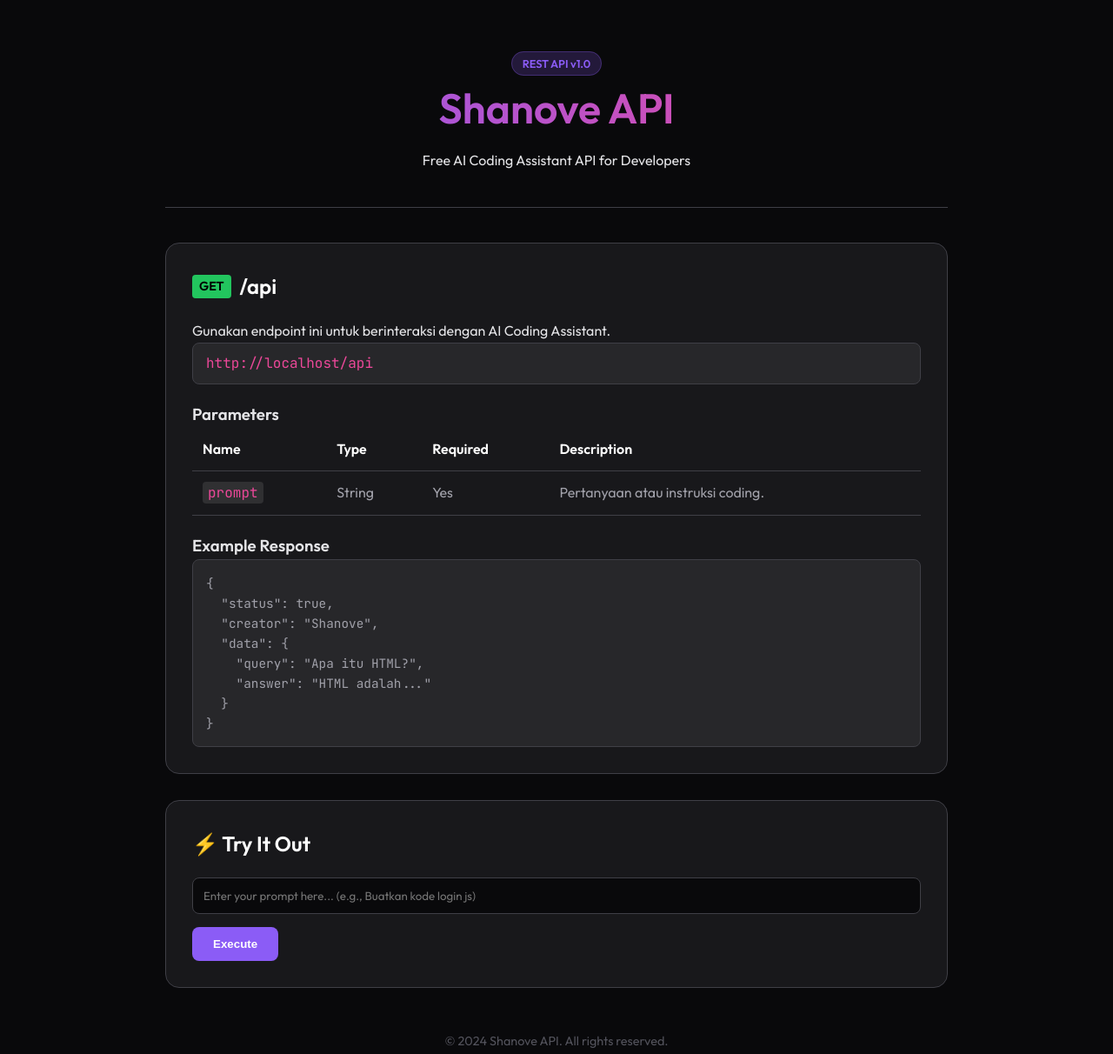
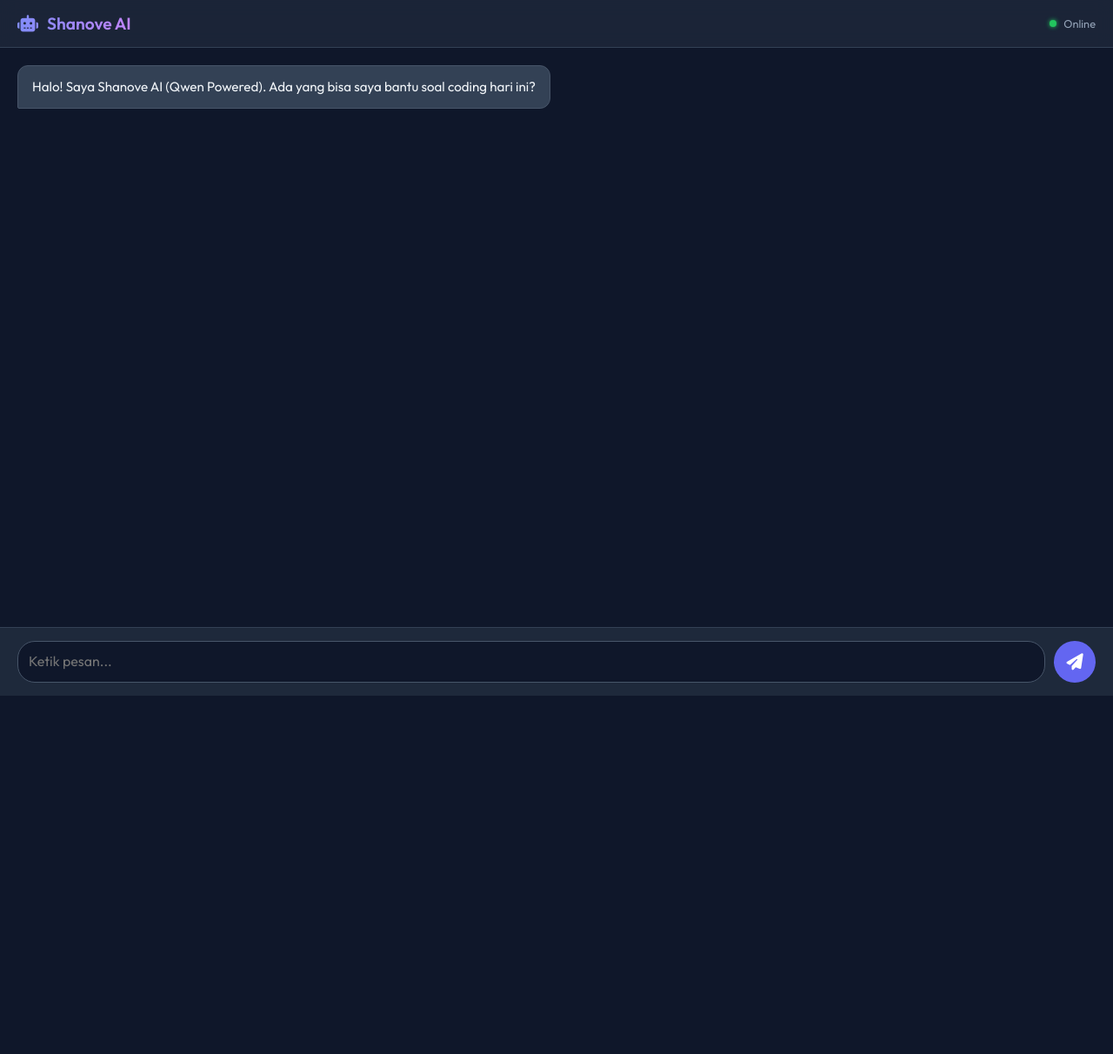
Before and after one commit to Shanove7/Musicsh, a website: page index.html in a window 1280 px wide. Shown: the whole page at 87% size. After the commit the page ends 800 px from the top, so only its background shows below. Drawn offline with nearby package versions, Linux system fonts and the light colour scheme.

Commit message:
Update index.html

```diff
--- a/index.html
+++ b/index.html
@@ -1,230 +1,293 @@
 <!DOCTYPE html>
-<html lang="en">
+<html lang="id">
 <head>
     <meta charset="UTF-8">
-    <meta name="viewport" content="width=device-width, initial-scale=1.0">
-    <title>Shanove API - Documentation</title>
-    <link href="https://fonts.googleapis.com/css2?family=JetBrains+Mono:wght@400;700&family=Outfit:wght@300;400;600&display=swap" rel="stylesheet">
+    <meta name="viewport" content="width=device-width, initial-scale=1.0, maximum-scale=1.0, user-scalable=no">
+    <title>Shanove AI Chat</title>
+
+    <link href="https://fonts.googleapis.com/css2?family=Outfit:wght@300;400;600&display=swap" rel="stylesheet">
+    <link rel="stylesheet" href="https://cdnjs.cloudflare.com/ajax/libs/font-awesome/6.4.0/css/all.min.css">
+
+    <link rel="stylesheet" href="https://cdnjs.cloudflare.com/ajax/libs/highlight.js/11.9.0/styles/atom-one-dark-reasonable.min.css">
+    <script src="https://cdn.jsdelivr.net/npm/marked/marked.min.js"></script>
+    <script src="https://cdnjs.cloudflare.com/ajax/libs/highlight.js/11.9.0/highlight.min.js"></script>
+
     <style>
         :root {
-            --bg: #09090b;
-            --surface: #18181b;
-            --primary: #8b5cf6; /* Violet */
-            --accent: #ec4899;  /* Pink */
-            --text: #e4e4e7;
-            --code-bg: #27272a;
+            --bg-color: #0f172a;
+            --chat-bg: #1e293b;
+            --user-msg: #6366f1; /* Indigo */
+            --ai-msg: #334155;    /* Slate */
+            --text-color: #f1f5f9;
+            --accent: #8b5cf6;
         }
 
         * { box-sizing: border-box; margin: 0; padding: 0; }
 
         body {
             font-family: 'Outfit', sans-serif;
-            background-color: var(--bg);
-            color: var(--text);
-            line-height: 1.6;
-            padding: 0 20px 40px;
+            background-color: var(--bg-color);
+            color: var(--text-color);
+            height: 100vh;
+            display: flex;
+            flex-direction: column;
+            overflow: hidden;
         }
-
-        .container { max-width: 900px; margin: 0 auto; }
 
         /* Header */
         header {
-            padding: 60px 0 40px;
-            text-align: center;
-            border-bottom: 1px solid #3f3f46;
-            margin-bottom: 40px;
+            padding: 15px 20px;
+            background: rgba(30, 41, 59, 0.8);
+            backdrop-filter: blur(10px);
+            border-bottom: 1px solid #334155;
+            display: flex;
+            align-items: center;
+            justify-content: space-between;
+            z-index: 10;
         }
 
-        h1 {
-            font-size: 3rem;
-            font-weight: 700;
-            background: linear-gradient(to right, var(--primary), var(--accent));
+        .brand {
+            font-size: 1.2rem;
+            font-weight: 600;
+            background: linear-gradient(to right, #818cf8, #c084fc);
             -webkit-background-clip: text;
             -webkit-text-fill-color: transparent;
-            margin-bottom: 10px;
+            display: flex;
+            align-items: center;
+            gap: 10px;
         }
 
-        .badge {
-            background: rgba(139, 92, 246, 0.2);
-            color: var(--primary);
-            padding: 5px 12px;
-            border-radius: 99px;
-            font-size: 0.8rem;
-            font-weight: 600;
-            border: 1px solid rgba(139, 92, 246, 0.3);
+        .status-dot {
+            width: 8px; height: 8px; background: #22c55e; border-radius: 50%;
+            box-shadow: 0 0 5px #22c55e;
         }
 
-        /* Sections */
-        .card {
-            background: var(--surface);
-            border: 1px solid #3f3f46;
-            border-radius: 16px;
-            padding: 30px;
-            margin-bottom: 30px;
+        /* Chat Area */
+        #chat-container {
+            flex: 1;
+            overflow-y: auto;
+            padding: 20px;
+            display: flex;
+            flex-direction: column;
+            gap: 20px;
+            scroll-behavior: smooth;
         }
 
-        h2 { margin-bottom: 20px; color: #fff; display: flex; align-items: center; gap: 10px; }
-        .method { background: #22c55e; color: #000; padding: 2px 8px; border-radius: 4px; font-size: 0.9rem; font-weight: bold; }
+        .message {
+            max-width: 85%;
+            padding: 12px 16px;
+            border-radius: 12px;
+            font-size: 0.95rem;
+            line-height: 1.6;
+            position: relative;
+            word-wrap: break-word;
+            animation: fadeIn 0.3s ease;
+        }
 
-        /* Code Blocks */
-        pre {
-            background: var(--code-bg);
-            padding: 15px;
+        @keyframes fadeIn { from { opacity: 0; transform: translateY(10px); } to { opacity: 1; transform: translateY(0); } }
+
+        .user {
+            align-self: flex-end;
+            background: linear-gradient(135deg, var(--user-msg), var(--accent));
+            color: white;
+            border-bottom-right-radius: 2px;
+        }
+
+        .ai {
+            align-self: flex-start;
+            background: var(--ai-msg);
+            color: var(--text-color);
+            border-bottom-left-radius: 2px;
+            border: 1px solid #475569;
+        }
+
+        /* Markdown Styles within Chat */
+        .ai pre {
+            background: #0d1117;
+            padding: 10px;
             border-radius: 8px;
             overflow-x: auto;
-            font-family: 'JetBrains Mono', monospace;
-            font-size: 0.9rem;
-            color: #a1a1aa;
-            border: 1px solid #3f3f46;
+            margin: 10px 0;
+            border: 1px solid #30363d;
+        }
+        .ai code { font-family: 'Consolas', monospace; font-size: 0.9rem; }
+        .ai p { margin-bottom: 10px; }
+        .ai p:last-child { margin-bottom: 0; }
+
+        /* Input Area */
+        .input-area {
+            padding: 15px 20px;
+            background: var(--chat-bg);
+            border-top: 1px solid #334155;
+            display: flex;
+            gap: 10px;
+            align-items: flex-end;
         }
 
-        .url-box {
+        textarea {
+            flex: 1;
+            background: #0f172a;
+            border: 1px solid #475569;
+            color: white;
+            padding: 12px;
+            border-radius: 20px;
+            resize: none;
+            height: 48px;
+            max-height: 150px;
+            font-family: inherit;
+            font-size: 1rem;
+            outline: none;
+            transition: border-color 0.2s;
+        }
+
+        textarea:focus { border-color: var(--accent); }
+
+        button {
+            width: 48px; height: 48px;
+            background: var(--user-msg);
+            border: none;
+            border-radius: 50%;
+            color: white;
+            font-size: 1.2rem;
+            cursor: pointer;
+            transition: transform 0.2s, background 0.2s;
             display: flex;
             align-items: center;
-            background: var(--code-bg);
-            padding: 10px 15px;
-            border-radius: 8px;
-            margin-bottom: 20px;
-            border: 1px solid #3f3f46;
+            justify-content: center;
         }
 
-        .url-text { flex: 1; font-family: 'JetBrains Mono', monospace; color: var(--accent); }
+        button:hover { background: var(--accent); transform: scale(1.05); }
+        button:disabled { background: #475569; cursor: not-allowed; }
 
-        /* Table */
-        table { width: 100%; border-collapse: collapse; margin-bottom: 20px; }
-        th, td { text-align: left; padding: 12px; border-bottom: 1px solid #3f3f46; }
-        th { color: #fff; font-weight: 600; }
-        td { color: #a1a1aa; }
-        code { background: rgba(255,255,255,0.1); padding: 2px 6px; border-radius: 4px; font-family: 'JetBrains Mono', monospace; color: var(--accent); }
+        /* Typing Indicator */
+        .typing {
+            display: flex; gap: 5px; padding: 10px 15px; align-self: flex-start;
+            background: var(--ai-msg); border-radius: 12px; margin-bottom: 10px;
+            display: none;
+        }
+        .dot { width: 6px; height: 6px; background: #94a3b8; border-radius: 50%; animation: bounce 1.4s infinite ease-in-out; }
+        .dot:nth-child(1) { animation-delay: -0.32s; }
+        .dot:nth-child(2) { animation-delay: -0.16s; }
+        @keyframes bounce { 0%, 80%, 100% { transform: scale(0); } 40% { transform: scale(1); } }
 
-        /* Playground */
-        input[type="text"] {
-            width: 100%;
-            padding: 12px;
-            background: var(--bg);
-            border: 1px solid #3f3f46;
-            border-radius: 8px;
-            color: #fff;
-            margin-bottom: 15px;
-            font-family: inherit;
-        }
-
-        input:focus { outline: 2px solid var(--primary); border-color: transparent; }
-
-        button {
-            background: var(--primary);
-            color: white;
-            border: none;
-            padding: 12px 24px;
-            border-radius: 8px;
-            font-weight: 600;
-            cursor: pointer;
-            transition: 0.2s;
-        }
-
-        button:hover { opacity: 0.9; transform: translateY(-1px); }
-        button:disabled { background: #52525b; cursor: not-allowed; }
-
-        .json-res { color: #a5b4fc; }
-        footer { text-align: center; color: #52525b; margin-top: 50px; font-size: 0.9rem; }
     </style>
 </head>
 <body>
 
-<div class="container">
     <header>
-        <span class="badge">REST API v1.0</span>
-        <h1>Shanove API</h1>
-        <p>Free AI Coding Assistant API for Developers</p>
+        <div class="brand">
+            <i class="fa-solid fa-robot"></i> Shanove AI
+        </div>
+        <div style="display: flex; align-items: center; gap: 8px; font-size: 0.8rem; color: #94a3b8;">
+            <div class="status-dot"></div> Online
+        </div>
     </header>
 
-    <div class="card">
-        <h2><span class="method">GET</span> /api</h2>
-        <p>Gunakan endpoint ini untuk berinteraksi dengan AI Coding Assistant.</p>
-
-        <div class="url-box">
-            <span class="url-text" id="apiUrl">https://your-domain.vercel.app/api</span>
+    <div id="chat-container">
+        <div class="message ai">
+            Halo! Saya Shanove AI (Qwen Powered). Ada yang bisa saya bantu soal coding hari ini?
         </div>
 
-        <h3>Parameters</h3>
-        <table>
-            <thead>
-                <tr>
-                    <th>Name</th>
-                    <th>Type</th>
-                    <th>Required</th>
-                    <th>Description</th>
-                </tr>
-            </thead>
-            <tbody>
-                <tr>
-                    <td><code>prompt</code></td>
-                    <td>String</td>
-                    <td>Yes</td>
-                    <td>Pertanyaan atau instruksi coding.</td>
-                </tr>
-            </tbody>
-        </table>
-
-        <h3>Example Response</h3>
-        <pre>{
-  "status": true,
-  "creator": "Shanove",
-  "data": {
-    "query": "Apa itu HTML?",
-    "answer": "HTML adalah..."
-  }
-}</pre>
-    </div>
-
-    <div class="card">
-        <h2>⚡ Try It Out</h2>
-        <input type="text" id="demoInput" placeholder="Enter your prompt here... (e.g., Buatkan kode login js)">
-        <button onclick="testApi()" id="btnTest">Execute</button>
-
-        <div id="resultArea" style="margin-top: 20px; display:none;">
-            <h4>Response:</h4>
-            <pre id="jsonOutput" class="json-res"></pre>
+        <div class="typing" id="typingIndicator">
+            <div class="dot"></div><div class="dot"></div><div class="dot"></div>
         </div>
     </div>
 
+    <div class="input-area">
+        <textarea id="promptInput" placeholder="Ketik pesan..." rows="1"></textarea>
+        <button id="sendBtn" onclick="sendMessage()"><i class="fa-solid fa-paper-plane"></i></button>
     </div>
 
-<footer>
-    &copy; 2024 Shanove API. All rights reserved.
-</footer>
+    <script>
+        const chatContainer = document.getElementById('chat-container');
+        const input = document.getElementById('promptInput');
+        const sendBtn = document.getElementById('sendBtn');
+        const typingIndicator = document.getElementById('typingIndicator');
 
-<script>
-    // Set URL otomatis sesuai domain saat ini
-    document.getElementById('apiUrl').innerText = window.location.origin + "/api";
+        // Auto resize textarea
+        input.addEventListener('input', function() {
+            this.style.height = 'auto';
+            this.style.height = (this.scrollHeight) + 'px';
+            if(this.value === '') this.style.height = '48px';
+        });
 
-    async function testApi() {
-        const input = document.getElementById('demoInput').value;
-        const btn = document.getElementById('btnTest');
-        const outputBox = document.getElementById('resultArea');
-        const jsonOut = document.getElementById('jsonOutput');
+        // Enter to send (Shift+Enter for new line)
+        input.addEventListener('keydown', function(e) {
+            if (e.key === 'Enter' && !e.shiftKey) {
+                e.preventDefault();
+                sendMessage();
+            }
+        });
 
-        if (!input) return alert("Isi prompt dulu bang!");
+        function appendMessage(role, text) {
+            const div = document.createElement('div');
+            div.className = `message ${role}`;
 
-        btn.innerText = "Running...";
-        btn.disabled = true;
-        outputBox.style.display = 'block';
-        jsonOut.innerText = "Waiting for response...";
+            if (role === 'ai') {
+                // Render Markdown untuk AI
+                div.innerHTML = marked.parse(text);
+                // Highlight code block
+                div.querySelectorAll('pre code').forEach((block) => {
+                    hljs.highlightElement(block);
+                });
+            } else {
+                // Text biasa untuk User (escape HTML biar aman)
+                div.textContent = text;
+            }
+
+            // Insert sebelum typing indicator
+            chatContainer.insertBefore(div, typingIndicator);
+            scrollToBottom();
+        }
+
+        function showTyping(show) {
+            typingIndicator.style.display = show ? 'flex' : 'none';
+            scrollToBottom();
+        }
+
+        function scrollToBottom() {
+            chatContainer.scrollTop = chatContainer.scrollHeight;
+        }
+
+        async function sendMessage() {
+            const text = input.value.trim();
+            if (!text) return;
+
+            // 1. Tampilkan pesan user
+            appendMessage('user', text);
+            input.value = '';
+            input.style.height = '48px';
+
+            // 2. Loading state
+            sendBtn.disabled = true;
+            showTyping(true);
 
             try {
-            const res = await fetch(`/api?prompt=${encodeURIComponent(input)}`);
+                // 3. Request ke API
+                const res = await fetch('/api', {
+                    method: 'POST',
+                    headers: { 'Content-Type': 'application/json' },
+                    body: JSON.stringify({ prompt: text })
+                });
+
                 const data = await res.json();
 
-            // Pretty print JSON
-            jsonOut.innerText = JSON.stringify(data, null, 2);
+                // 4. Tampilkan balasan AI
+                showTyping(false);
+                if (data.status && data.data.answer) {
+                    appendMessage('ai', data.data.answer);
+                } else {
+                    appendMessage('ai', "Maaf, terjadi kesalahan pada server.");
+                }
+
             } catch (err) {
-            jsonOut.innerText = "Error: " + err.message;
+                showTyping(false);
+                appendMessage('ai', "Error: Tidak dapat terhubung ke server.");
             } finally {
-            btn.innerText = "Execute";
-            btn.disabled = false;
+                sendBtn.disabled = false;
+                input.focus();
             }
         }
     </script>
-
 </body>
 </html>
```
Lines whose indentation alone changed are shown as unchanged.
